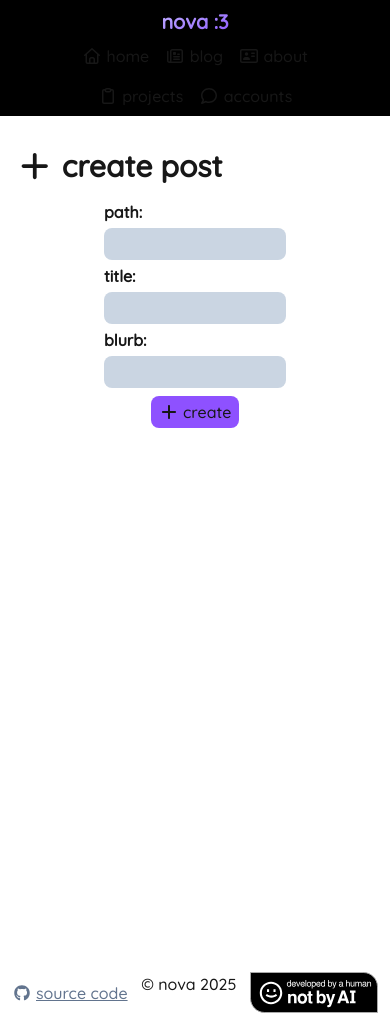
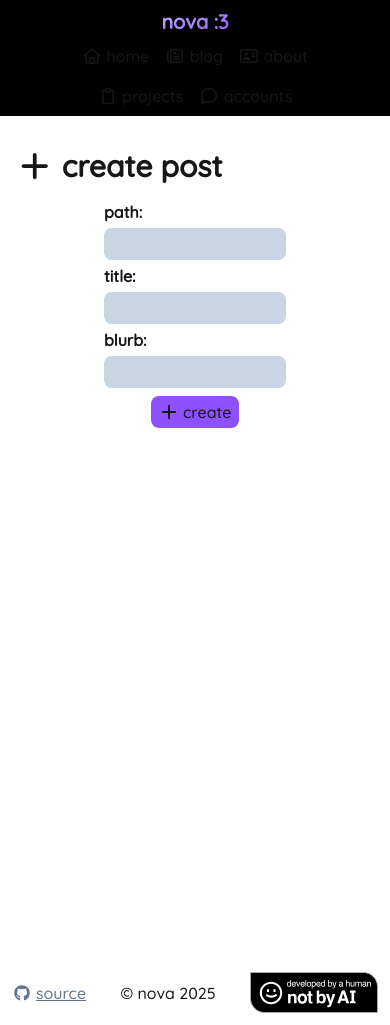
Before and after one commit to aelithron/novatea, a Next.js app: page /admin/create in a window 390 px wide. Built offline with nearby package versions, Linux system fonts and the light colour scheme.

Commit message:
improve mobile support also improves assorted parts of the ui

```diff
--- a/app/admin/page.tsx
+++ b/app/admin/page.tsx
@@ -15,7 +15,7 @@ export default async function Page() {
   return (
     <div className="flex flex-col min-h-screen p-8 md:p-16">
       <h1 className="text-3xl font-semibold"><FontAwesomeIcon icon={faBriefcase} /> admin</h1>
-      <div className="flex justify-between gap-2 mt-2">
+      <div className="flex flex-col md:flex-row justify-between gap-2 mt-2">
         <h1 className="text-xl font-semibold">blog posts</h1>
         <div className="flex items-center gap-2">
           <Link href={"/admin/create"} className="bg-violet-500 rounded-lg p-1 px-2 hover:text-sky-500"><FontAwesomeIcon icon={faPlus} /> create post</Link>
--- a/app/admin/post.form.tsx
+++ b/app/admin/post.form.tsx
@@ -186,11 +186,15 @@ export function EditPostForm({ path, origTitle, origBody, origBlurb, origPublish
           <textarea id="post-body" className="bg-slate-300 dark:bg-slate-800 rounded-lg p-1" value={body} onChange={(e) => handleChange(e.target.value, setBody)} rows={9} />
         </div>
       </div>
-      <div className="flex gap-2 items-center">
-        <FontAwesomeIcon icon={saved ? faCloud : faSync} className="p-2 bg-slate-300 dark:bg-slate-800 rounded-full" />
-        <button className="bg-violet-500 rounded-lg p-1 px-2 hover:text-sky-500 w-fit" type="submit"><FontAwesomeIcon icon={faPencil} /> edit</button>
-        <button className="bg-red-500 rounded-lg p-1 px-2 hover:text-sky-500 w-fit" type="button" onClick={deletePost}><FontAwesomeIcon icon={faTrashAlt} /> delete</button>
-        <Link className="bg-slate-500 rounded-lg p-1 px-2 hover:text-sky-500 w-fit" href={`/admin/preview/${path}`}><FontAwesomeIcon icon={faEye} /> preview</Link>
+      <div className="flex flex-col md:flex-row gap-2 items-center">
+        <div className="flex gap-2 items-center">
+          <FontAwesomeIcon icon={saved ? faCloud : faSync} className="p-2 bg-slate-300 dark:bg-slate-800 rounded-full" />
+          <button className="bg-violet-500 rounded-lg p-1 px-2 hover:text-sky-500 w-fit" type="submit"><FontAwesomeIcon icon={faPencil} /> edit</button>
+        </div>
+        <div className="flex gap-2 items-center">
+          <Link className="bg-slate-500 rounded-lg p-1 px-2 hover:text-sky-500 w-fit" href={`/admin/preview/${path}`}><FontAwesomeIcon icon={faEye} /> preview</Link>
+          <button className="bg-red-500 rounded-lg p-1 px-2 hover:text-sky-500 w-fit" type="button" onClick={deletePost}><FontAwesomeIcon icon={faTrashAlt} /> delete</button>
+        </div>
       </div>
     </form>
   );
--- a/app/page.tsx
+++ b/app/page.tsx
@@ -12,7 +12,7 @@ export default function Home() {
   return (
     <main className="flex flex-col min-h-screen p-8 md:p-12">
       <div className="grid grid-cols-1 md:grid-cols-2 gap-2">
-        <div className="flex flex-col gap-2 p-4 bg-slate-300 dark:bg-slate-800 rounded-xl md:w-fit">
+        <div className="flex flex-col gap-2 p-4 bg-slate-300 dark:bg-slate-800 rounded-xl">
           <div className="flex flex-col">
             <Image src={"https://avatars.githubusercontent.com/u/187228556?v=4"} width={100} height={100} alt="my profile picture" className="rounded-xl" />
             <h1 className="text-2xl font-semibold flex items-center">hi, i&apos;m <p className="ml-1 mt-1 bg-linear-to-br from-violet-300 to-violet-500 text-transparent bg-clip-text">nova</p>! (they/she)</h1>
@@ -28,7 +28,7 @@ export default function Home() {
             </div>
           </div>
         </div>
-        <div className="flex flex-col gap-2 p-4 bg-slate-300 dark:bg-slate-800 rounded-xl md:w-fit">
+        <div className="flex flex-col gap-2 p-4 bg-slate-300 dark:bg-slate-800 rounded-xl">
           <UniversalStatusWidget email="aelithron@gmail.com" />
           <LatestPostWidget />
         </div>
--- a/app/ui.module.tsx
+++ b/app/ui.module.tsx
@@ -27,12 +27,12 @@ export function Header() {
 
 export function Footer() {
   return (
-    <footer className="flex gap-2 md:px-6 p-3 justify-between">
-      <a href="https://github.com/aelithron/novatea" target="_blank" className="flex items-center text-slate-500 hover:text-sky-500"><FontAwesomeIcon icon={faGithub} /> <p className="ml-1 underline">source code</p></a>
+    <footer className="flex gap-2 md:px-6 p-3 justify-between items-center">
+      <a href="https://github.com/aelithron/novatea" target="_blank" className="flex items-center text-slate-500 hover:text-sky-500"><FontAwesomeIcon icon={faGithub} /> <p className="ml-1 underline">source</p></a>
       <p>© nova {new Date().getFullYear()}</p>
       <div className="flex gap-2 items-center">
+        {process.env.ADMIN_TOKEN && <Link href={"/admin"} className="text-slate-500 hover:text-sky-500"><FontAwesomeIcon icon={faGear} /></Link>}
         <a href="https://notbyai.fyi" target="_blank"><Image src={notByAI} width={128} height={128} alt="Developed by a human, not by AI!" /></a>
-        {process.env.ADMIN_TOKEN && <Link href={"/admin"} className="text-slate-500 hover:text-sky-500"><FontAwesomeIcon icon={faGear} /></Link>}
       </div>
     </footer>
   )
```
